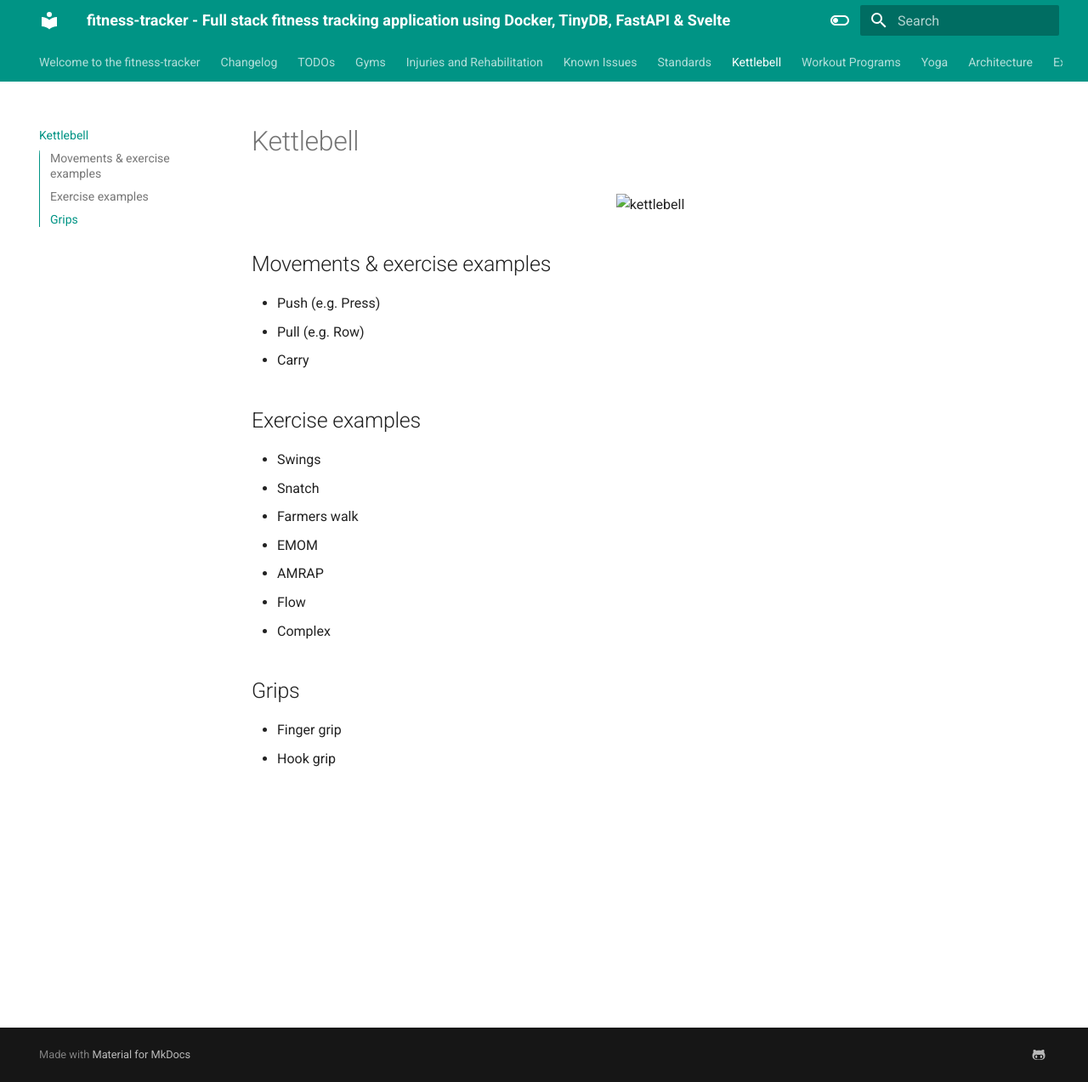
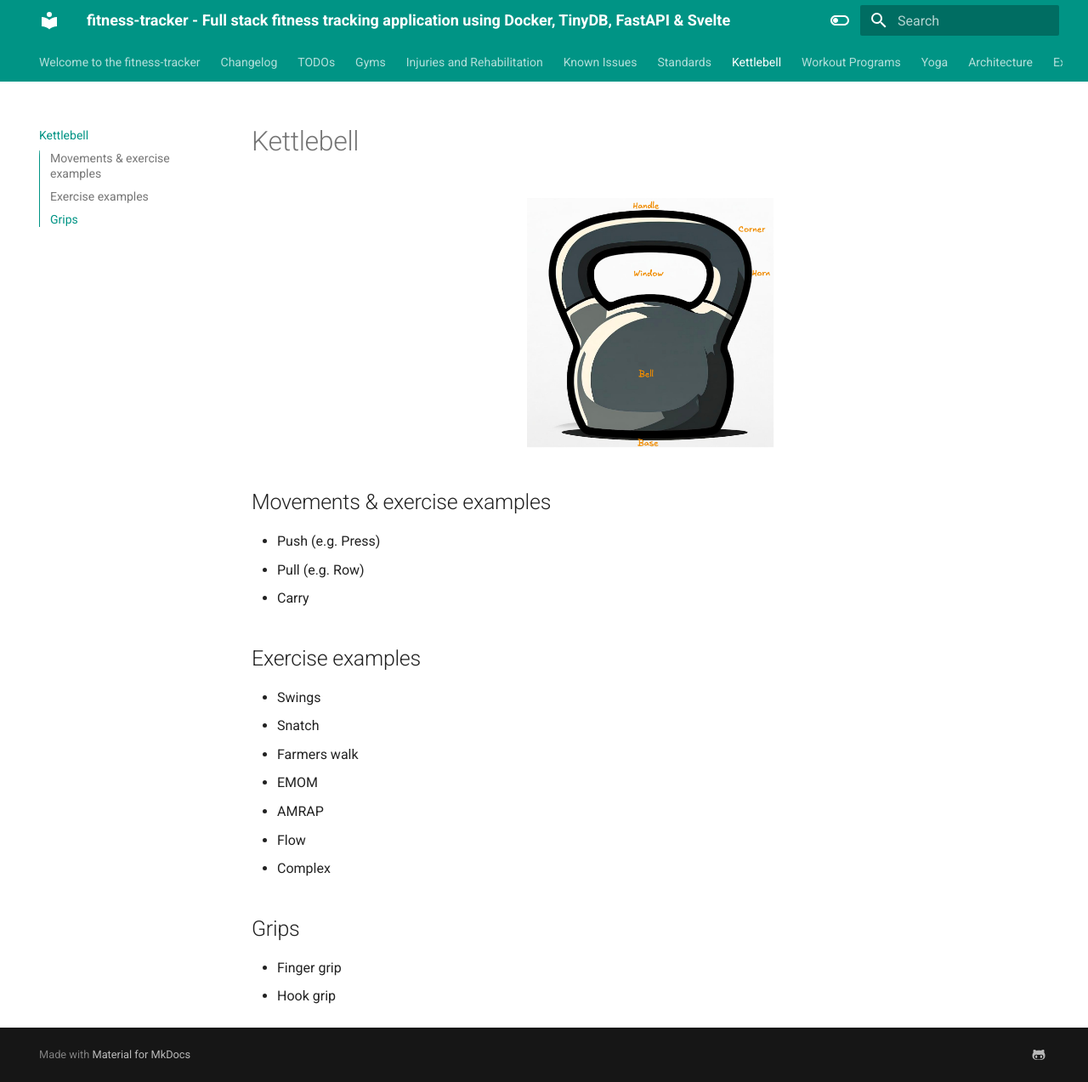
Before and after one commit to TheNewThinkTank/fitness-tracker, an MkDocs documentation site: the page built from docs/project_docs/Kettlebell/kettlebell.md, in a window 1280 px wide and 1273 px high. Shown: the whole window at 85% size. Built offline with MkDocs 1.6.1 and Material for MkDocs 9.7.7, drawn with Linux system fonts in a browser that asks for light colours.

Commit message:
test: resize and center img using markdown

```diff
--- a/docs/project_docs/Kettlebell/kettlebell.md
+++ b/docs/project_docs/Kettlebell/kettlebell.md
@@ -1,11 +1,7 @@
 # Kettlebell
 
 <!-- ![kettlebell](../img/kettlebell.png) -->
-<!-- <img src="../img/kettlebell.png" alt="kettlebell" width="300"/> -->
-
-<div align="center">
-  <img src="../img/kettlebell.png" alt="kettlebell" style="width:50%;" />
-</div>
+![kettlebell](../img/kettlebell.png){ width="300" style="display: block; margin: 0 auto;" }
 
 ## Movements & exercise examples
 
```
